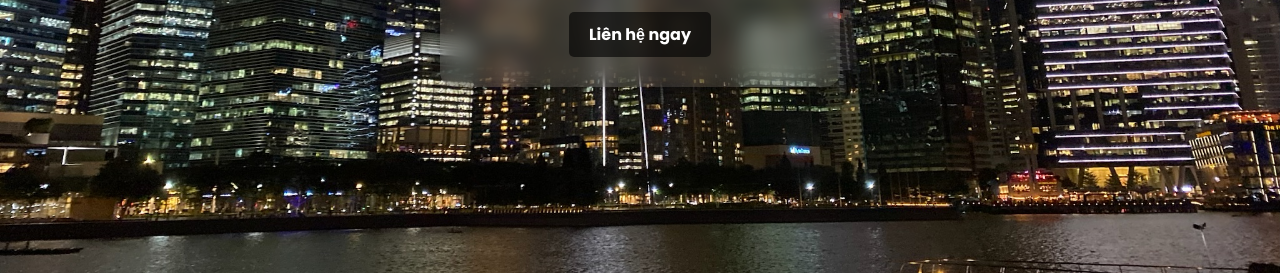
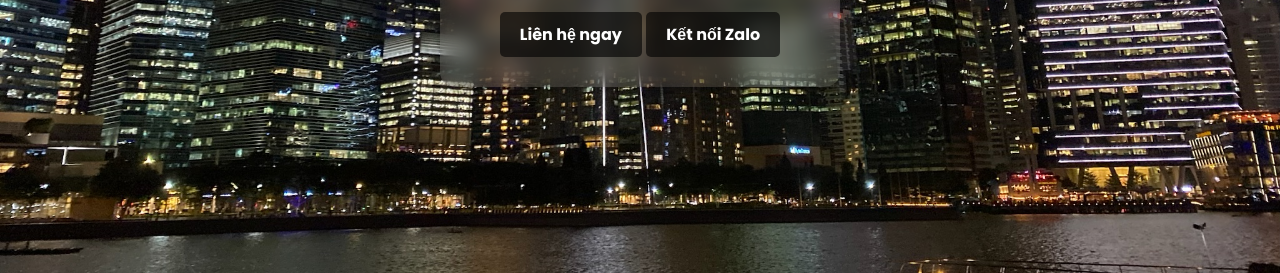
Before and after one commit to dohytai99/dohytai, a plain HTML site: page index.html in a window 1280 px wide. Shown: the part 527-800 px from the top of the page. Drawn offline with Linux system fonts and the light colour scheme.

Commit message:
Update index.html

```diff
--- a/index.html
+++ b/index.html
@@ -15,7 +15,7 @@
         }
 
         body {
-    background: url('images/anh.jpg') no-repeat center center/cover;
+            background: url('images/anh.jpg') no-repeat center center/cover;
             height: 100vh;
             display: flex;
             justify-content: center;
@@ -80,6 +80,7 @@
         <p>Tôi là một <b>Digital Entrepreneur</b>, đam mê <b>Kinh doanh điện tử</b>.
         Trang web này giúp tôi kết nối với bạn.</p>
         <a href="mailto:dohytai99@gmail.com" class="btn">Liên hệ ngay</a>
+        <a href="http://zalo.me/84907381975" class="btn" target="_blank">Kết nối Zalo</a>
     </div>
 </body>
 </html>
```
